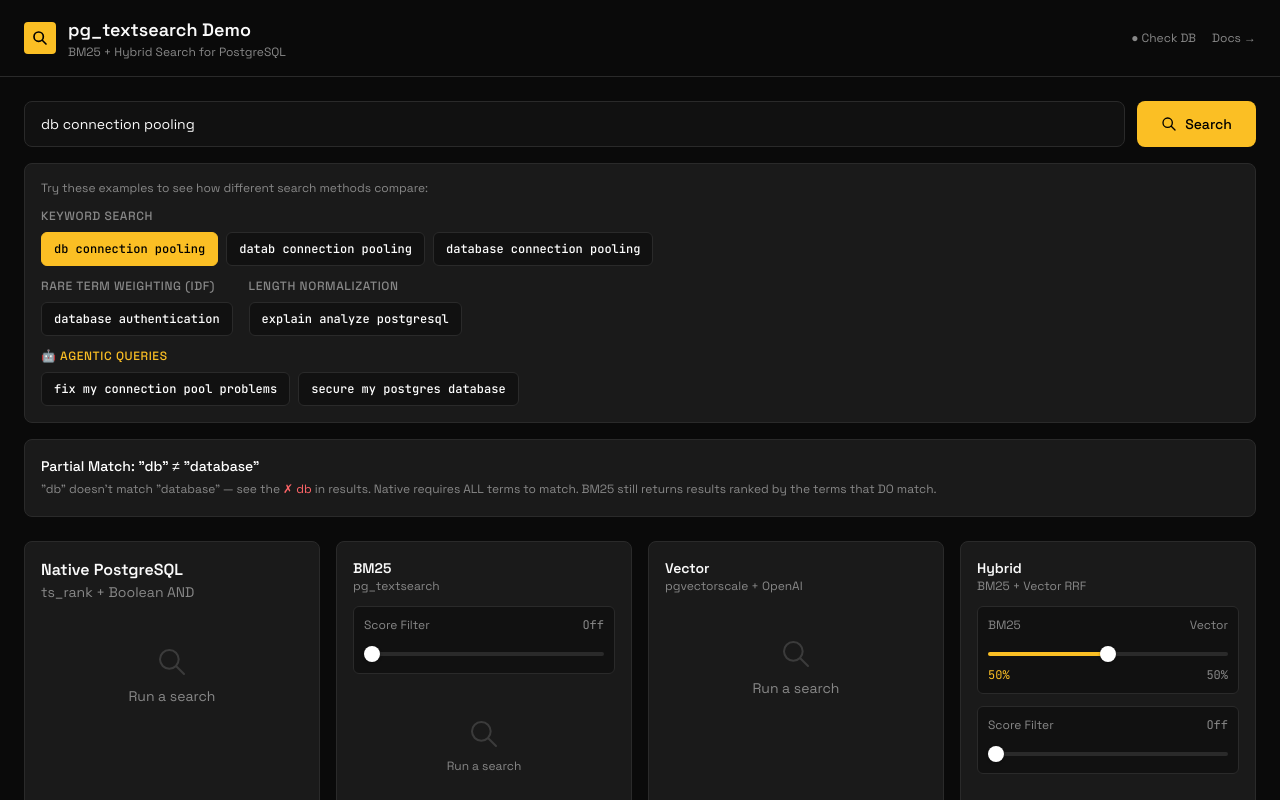
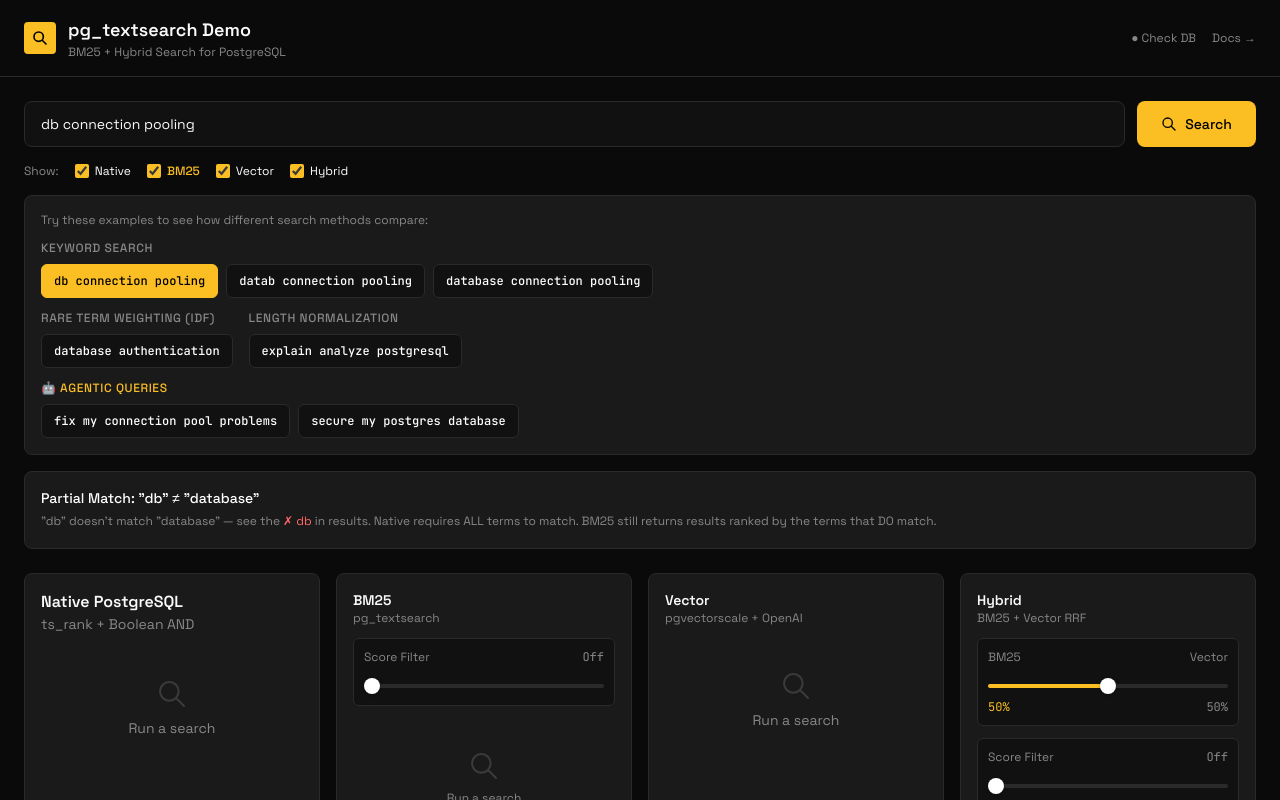
Before and after one commit to rajaraodv/pg_textsearch_demo, a Next.js app: page / in a window 1280 px wide. Shown: the top 800 px of the page. Built offline with nearby package versions, Linux system fonts and the light colour scheme.

Commit message:
add panel visibility toggles to show/hide search columns

```diff
--- a/src/app/page.tsx
+++ b/src/app/page.tsx
@@ -145,6 +145,13 @@
   const [scoreThreshold, setScoreThreshold] = useState(0);
   // Hybrid score threshold filter (0 = disabled, RRF scores are small ~0.01-0.03)
   const [hybridThreshold, setHybridThreshold] = useState(0);
+  // Panel visibility toggles
+  const [showNative, setShowNative] = useState(true);
+  const [showBM25, setShowBM25] = useState(true);
+  const [showVector, setShowVector] = useState(true);
+  const [showHybrid, setShowHybrid] = useState(true);
+
+  const visiblePanelCount = [showNative, showBM25, showVector, showHybrid].filter(Boolean).length;
 
   const keywordWeight = (100 - hybridMix) / 100;
   const vectorWeight = hybridMix / 100;
@@ -394,8 +401,49 @@
             </button>
           </div>
 
+          {/* Panel Visibility Toggles */}
+          <div className="flex items-center gap-4 mb-4">
+            <span className="text-xs text-[var(--tiger-muted)]">Show:</span>
+            <label className="flex items-center gap-1.5 cursor-pointer">
+              <input
+                type="checkbox"
+                checked={showNative}
+                onChange={(e) => setShowNative(e.target.checked)}
+                className="w-3.5 h-3.5 rounded border-[var(--tiger-border)] accent-[var(--tiger-yellow)]"
+              />
+              <span className={`text-xs ${showNative ? 'text-white' : 'text-[var(--tiger-muted)]'}`}>Native</span>
+            </label>
+            <label className="flex items-center gap-1.5 cursor-pointer">
+              <input
+                type="checkbox"
+                checked={showBM25}
+                onChange={(e) => setShowBM25(e.target.checked)}
+                className="w-3.5 h-3.5 rounded border-[var(--tiger-border)] accent-[var(--tiger-yellow)]"
+              />
+              <span className={`text-xs ${showBM25 ? 'text-[var(--tiger-yellow)] font-medium' : 'text-[var(--tiger-muted)]'}`}>BM25</span>
+            </label>
+            <label className="flex items-center gap-1.5 cursor-pointer">
+              <input
+                type="checkbox"
+                checked={showVector}
+                onChange={(e) => setShowVector(e.target.checked)}
+                className="w-3.5 h-3.5 rounded border-[var(--tiger-border)] accent-[var(--tiger-yellow)]"
+              />
+              <span className={`text-xs ${showVector ? 'text-white' : 'text-[var(--tiger-muted)]'}`}>Vector</span>
+            </label>
+            <label className="flex items-center gap-1.5 cursor-pointer">
+              <input
+                type="checkbox"
+                checked={showHybrid}
+                onChange={(e) => setShowHybrid(e.target.checked)}
+                className="w-3.5 h-3.5 rounded border-[var(--tiger-border)] accent-[var(--tiger-yellow)]"
+              />
+              <span className={`text-xs ${showHybrid ? 'text-white' : 'text-[var(--tiger-muted)]'}`}>Hybrid</span>
+            </label>
+          </div>
+
           {/* Demo Queries */}
-          <div className="mt-4 p-4 rounded-lg bg-[var(--tiger-card)] border border-[var(--tiger-border)]">
+          <div className="p-4 rounded-lg bg-[var(--tiger-card)] border border-[var(--tiger-border)]">
             <div className="text-xs text-[var(--tiger-muted)] mb-3">Try these examples to see how different search methods compare:</div>
 
             {/* Keyword Search */}
@@ -563,7 +611,7 @@
           )}
         </div>
 
-        {/* 4-Column Results Grid */}
+        {/* Results Grid */}
         <div className="relative">
           {/* Loading Overlay */}
           {loading && (
@@ -575,16 +623,24 @@
             </div>
           )}
 
-          <div className="grid lg:grid-cols-4 gap-4">
+          <div className={`grid gap-4 ${
+            visiblePanelCount === 1 ? 'lg:grid-cols-1 max-w-xl' :
+            visiblePanelCount === 2 ? 'lg:grid-cols-2 max-w-3xl' :
+            visiblePanelCount === 3 ? 'lg:grid-cols-3 max-w-5xl' :
+            'lg:grid-cols-4'
+          }`}>
             {/* Column 1: Native PostgreSQL */}
+            {showNative && (
               <ResultsPanel
                 title="Native PostgreSQL"
                 subtitle="ts_rank + Boolean AND"
                 results={nativeResults}
                 variant="native"
               />
+            )}
 
             {/* Column 2: BM25 */}
+            {showBM25 && (
               <div className="card p-4">
                 <div className="flex items-start justify-between mb-3">
                   <div>
@@ -646,8 +702,10 @@
                   <CollapsibleQueryBox explanation={bm25Results.explanation} />
                 )}
               </div>
+            )}
 
             {/* Column 3: Vector */}
+            {showVector && (
               <div className="card p-4">
                 <div className="flex items-start justify-between mb-3">
                   <div>
@@ -667,8 +725,10 @@
                   <CollapsibleQueryBox explanation={vectorResults.explanation} />
                 )}
               </div>
+            )}
 
             {/* Column 4: Hybrid */}
+            {showHybrid && (
               <div className="card p-4">
                 <div className="flex items-start justify-between mb-3">
                   <div>
@@ -735,6 +795,7 @@
                   <CollapsibleQueryBox explanation={hybridResults.explanation} />
                 )}
               </div>
+            )}
           </div>
         </div>
 
```
Lines whose indentation alone changed are shown as unchanged.
